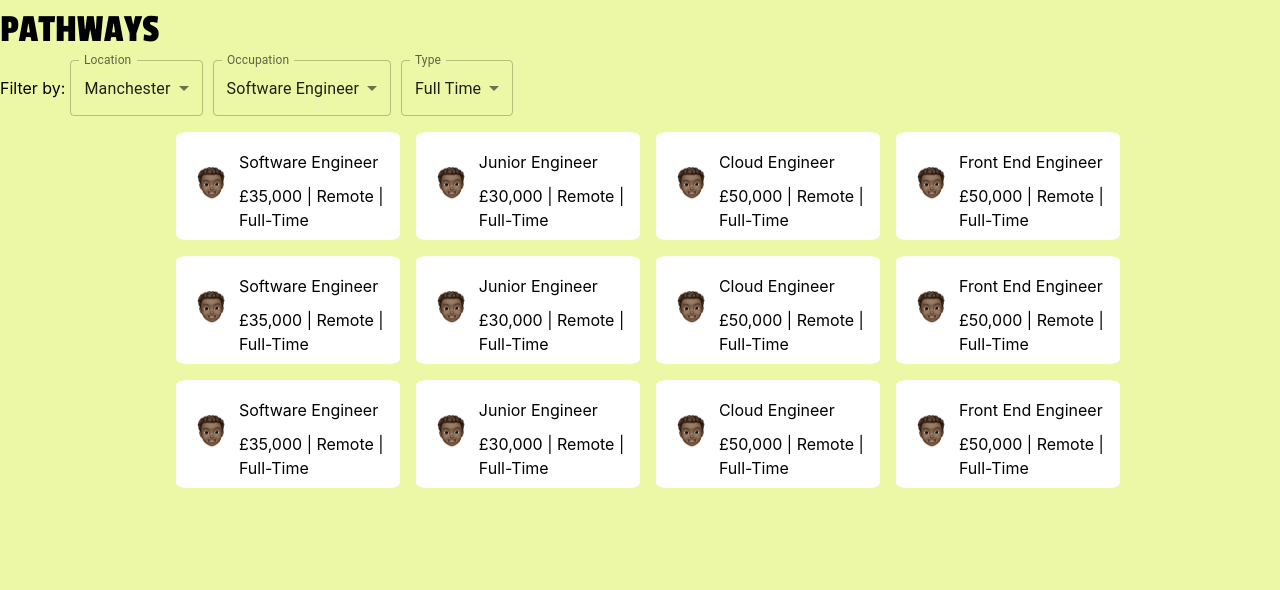
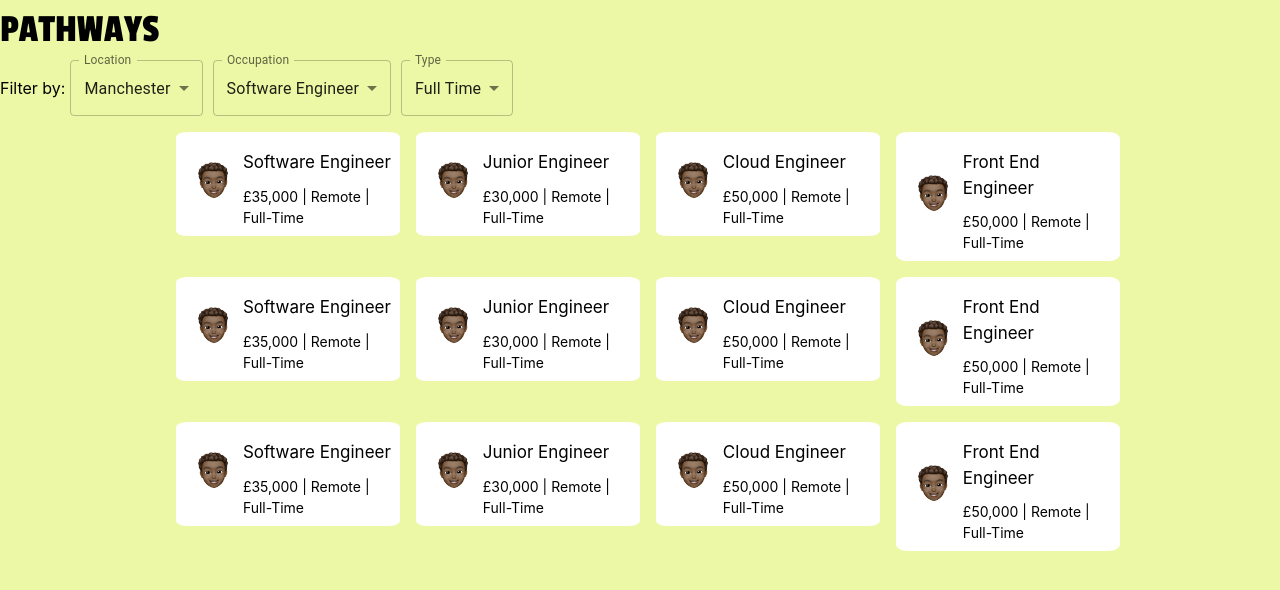
Before and after one commit to Project-Data-Hack-Team-5/project-data-hack-frontend, a Next.js app: page /pathways in a window 1280 px wide. Shown: the top 590 px of the page. Built offline with nearby package versions, Linux system fonts and the light colour scheme.

Commit message:
Add more spacing

```diff
--- a/components/Role.tsx
+++ b/components/Role.tsx
@@ -43,12 +43,17 @@ export default function Role({ title, salary, location, type }: Props) {
           <p
             style={{
               paddingTop: 10,
-              paddingBottom: 10
+              paddingBottom: 10,
+              fontSize: 17
             }}
           >
             {title}
           </p>
-          <p>{`${salary} | ${location} | ${type}`}</p>
+          <p
+            style={{
+              fontSize: 14
+            }}
+          >{`${salary} | ${location} | ${type}`}</p>
         </Box>
       </Box>
     </>
```
